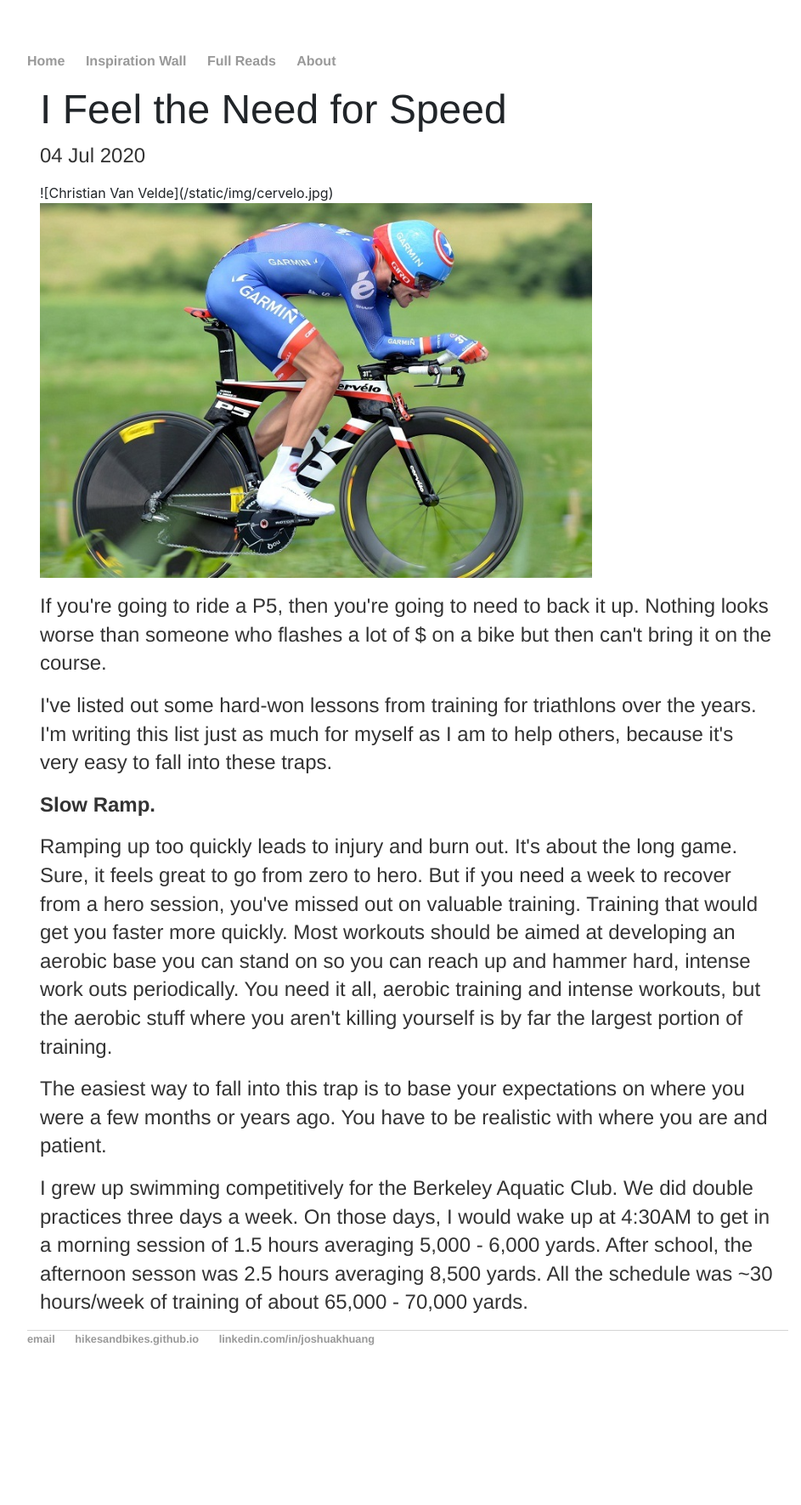
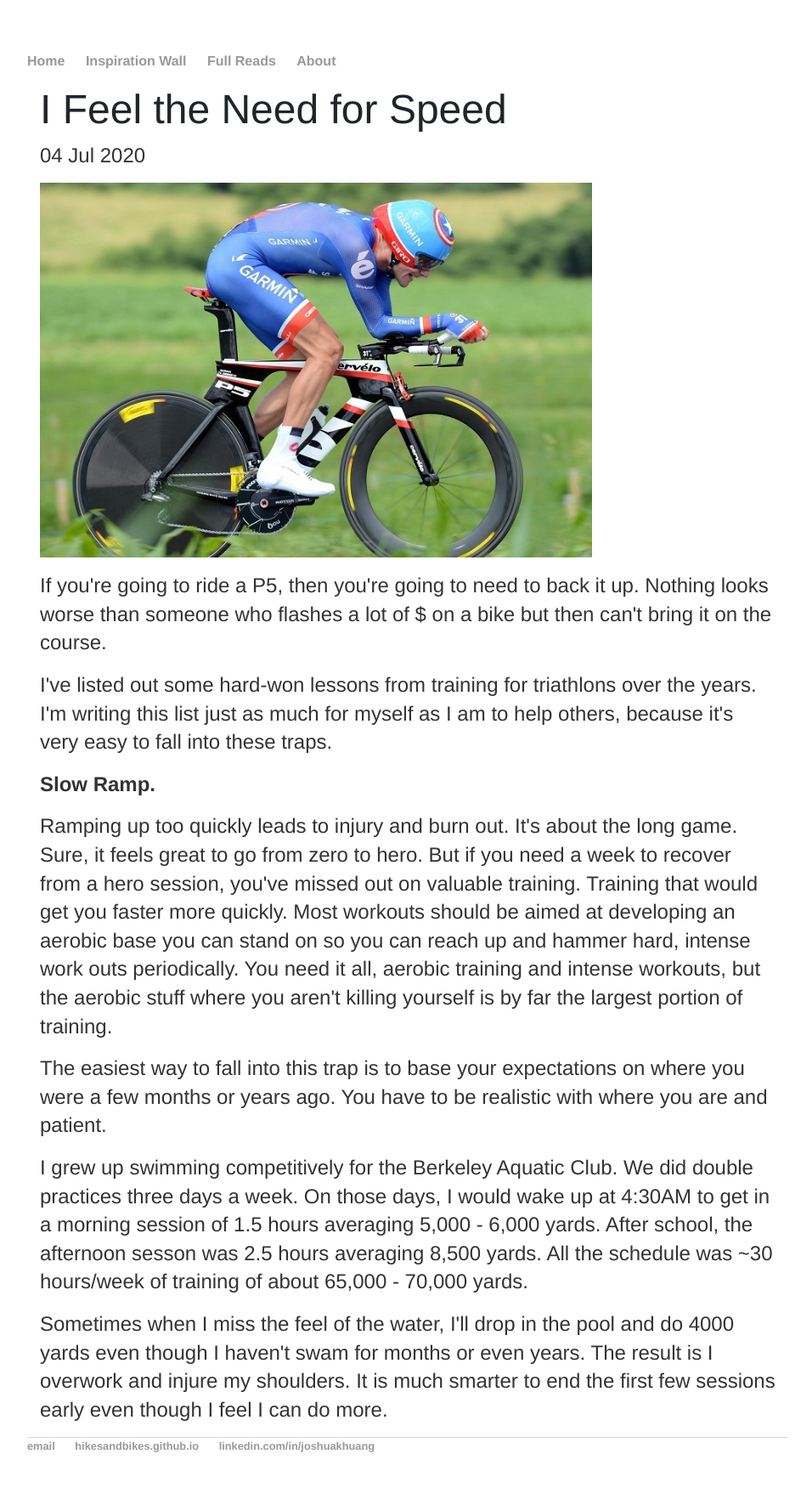
Before and after one commit to hikesandbikes/hikesandbikes.github.io, a Jekyll site: the page built from _posts/2020-07-04-the-need-for-speed.md, in a window 1280 px wide. Shown: the whole page at 85% size, without its empty margins (160-1103 px from the left). Built offline with Jekyll 4.4.1, drawn with Linux system fonts in a browser that asks for light colours; before the commit the page ends 1645 px from its top, so only the background shows below that.

Commit message:
Try post with pic no markdown

```diff
--- a/_posts/2020-07-04-the-need-for-speed.md
+++ b/_posts/2020-07-04-the-need-for-speed.md
@@ -6,7 +6,7 @@ date: 2020-07-04
 <div class="asset-content">
 <div class="asset-body">
 
-![Christian Van Velde](/static/img/cervelo.jpg)
+
 <p><img src="/static/img/cervelo.jpg" width="650"/></p>
 
 <p>
@@ -32,7 +32,8 @@ The easiest way to fall into this trap is to base your expectations on where you
 </p>
 <p> I grew up swimming competitively for the Berkeley Aquatic Club.  We did double practices three days a week.  On those days, I would wake up at 4:30AM to get in a morning session of 1.5 hours averaging 5,000 - 6,000 yards.  After school, the afternoon sesson was 2.5 hours averaging 8,500 yards.  All the schedule was ~30 hours/week of training of about 65,000 - 70,000 yards.
 </p>
-
+<p> Sometimes when I miss the feel of the water, I'll drop in the pool and do 4000 yards even though I haven't swam for months or even years.  The result is I overwork and injure my shoulders. It is much smarter to end the first few sessions early even though I feel I can do more.
+</p>
 
 </div>
 </div>
```
